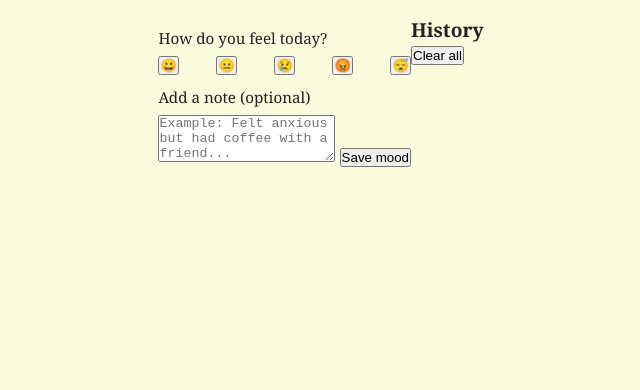
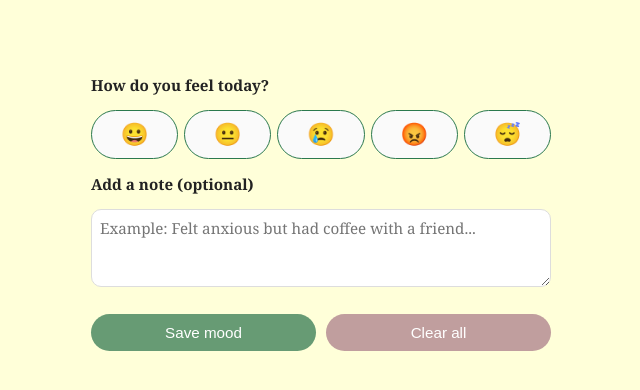
Before and after one commit to Marinelic/Mood-tracker, a plain HTML site: page index.html in a window 1280 px wide. Shown: the whole page, without its empty margins (319-959 px from the left). Drawn offline with Linux system fonts and the light colour scheme.

Commit message:
Enhance mood form layout for JS

```diff
--- a/index.html
+++ b/index.html
@@ -8,7 +8,7 @@
     <title>Mood Tracker</title>
 </head>
 <body>
-    <form id="mood-form">
+    <form id="mood-form" class="mood-container">
       <label class="field-label">How do you feel today?</label>
 
       <div class="mood-options" id="mood-options">
@@ -26,14 +26,17 @@
       <label for="note" class="field-label">Add a note (optional)</label>
       <textarea id="note" rows="3" placeholder="Example: Felt anxious but had coffee with a friend..."></textarea>
 
-      <button type="submit" class="primary-btn">Save mood</button>
+      <div class="button-row">
+        <button type="submit" class="primary-btn">Save mood</button>
+        <button id="clear-btn" class="secondary-btn">Clear all</button>
+      </div>
     </form>
 
 
-    <div class="history-header">
+    <!-- <div class="history-header">
       <h2>History</h2>
-      <button id="clear-btn" class="secondary-btn">Clear all</button>
-    </div>
+
+    </div> -->
 
     <ul id="mood-list" class="mood-list">
       <!-- JS will add items here -->
--- a/style.css
+++ b/style.css
@@ -6,11 +6,15 @@
 
 body {
     font-family:Georgia, 'Times New Roman', Times, serif;
-    background: #fafadc;
+    background: #ffffd9;
     color: #222;
-    display: flex;
     justify-content: center;
-    padding: 16px;
+}
+
+.mood-container {
+    max-width: 500px;
+    margin: 40px auto;
+    padding: 20px;
 }
 
 /* .app {
@@ -35,8 +39,9 @@ h2 {
 .field-label {
     display: block;
     font-size: 0.95rem;
-    margin-bottom: 8px;
-    margin-top: 12px;
+    margin-bottom: 15px;
+    margin-top: 15px;
+    font-weight: 600;
 }
 
 .mood-options {
@@ -45,3 +50,121 @@ h2 {
     gap: 6px;
     margin-bottom: 12px;
 }
+
+.mood-btn {
+    flex: 1;
+    padding: 10px 0;
+    font-size: 1.4rem;
+    border-radius: 999px;
+    border: 1px solid #2b794e;
+    background: #fafafa;
+    cursor: pointer;
+    transition: transform 0.1s ease, box-shadow 0.1s ease, border-color 0.1s ease;
+}
+
+.mood-btn:active {
+    transform: scale(0.95);
+}
+
+.mood-btn.selected {
+    background: #222;
+    color: #fff;
+    border-color: #222;
+    box-shadow: 0 4px 10px rgba(0, 0, 0, 0.2);
+}
+
+textarea {
+    width: 100%;
+    border-radius: 10px;
+    border: 1px solid #ddd;
+    padding: 8px;
+    resize: vertical;
+    font-family: inherit;
+    font-size: 0.95rem;
+    margin-bottom: 12px;
+}
+
+textarea:focus {
+    outline: none;
+    border-color: #5c8a37;
+}
+
+.primary-btn,
+.secondary-btn {
+    border-radius: 999px;
+    border: none;
+    padding: 10px 16px;
+    font-size: 0.95rem;
+    cursor: pointer;
+    font-weight: 500;
+}
+
+.primary-btn {
+    width: 100%;
+    background: #679b74;
+    color: #fff;
+}
+
+.primary-btn:active {
+  transform: scale(0.98);
+}
+
+.secondary-btn {
+    background: #c09e9e;
+    color: #fff;
+}
+
+.secondary-btn:active {
+    transform: scale(0.98);
+}
+
+.button-row {
+    display: flex;
+    gap: 10px;
+    margin-top: 10px;
+}
+
+.button-row button {
+    flex: 1;
+}
+
+/* .history-header {
+    display: flex;
+    justify-content: space-between;
+    align-items: center;
+    margin-bottom: 8px 0;
+} */
+
+
+
+
+
+
+
+
+
+
+
+
+
+
+
+
+
+
+
+
+@media (max-width: 400px) {
+  .app {
+    padding: 16px;
+  }
+
+  .mood-options {
+    gap: 4px;
+  }
+
+  .mood-btn {
+    font-size: 1.2rem;
+    padding: 8px 0;
+  }
+}
```
